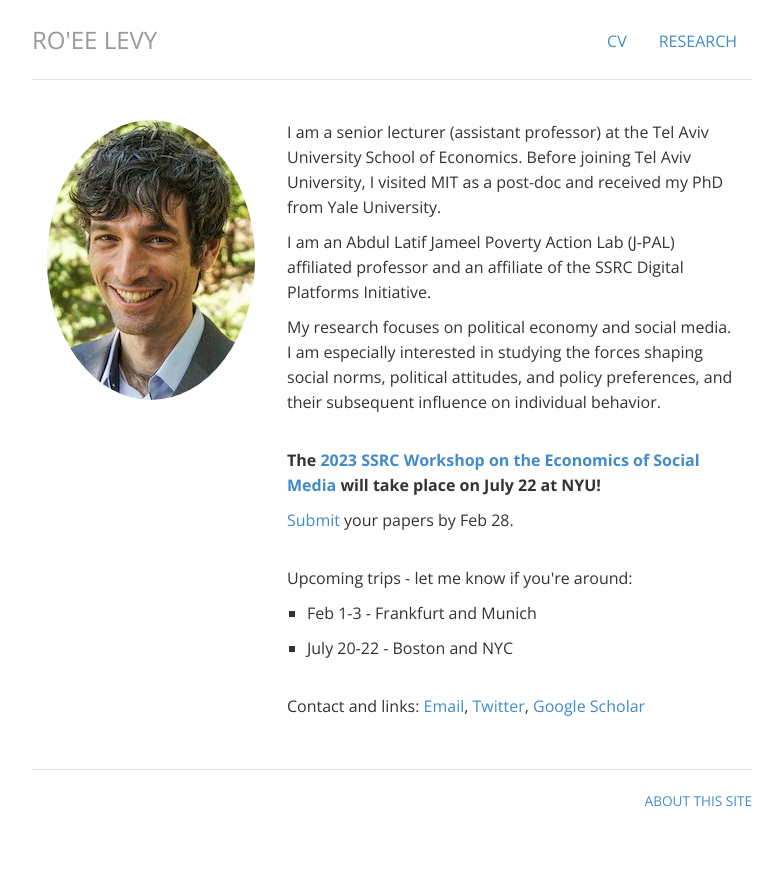
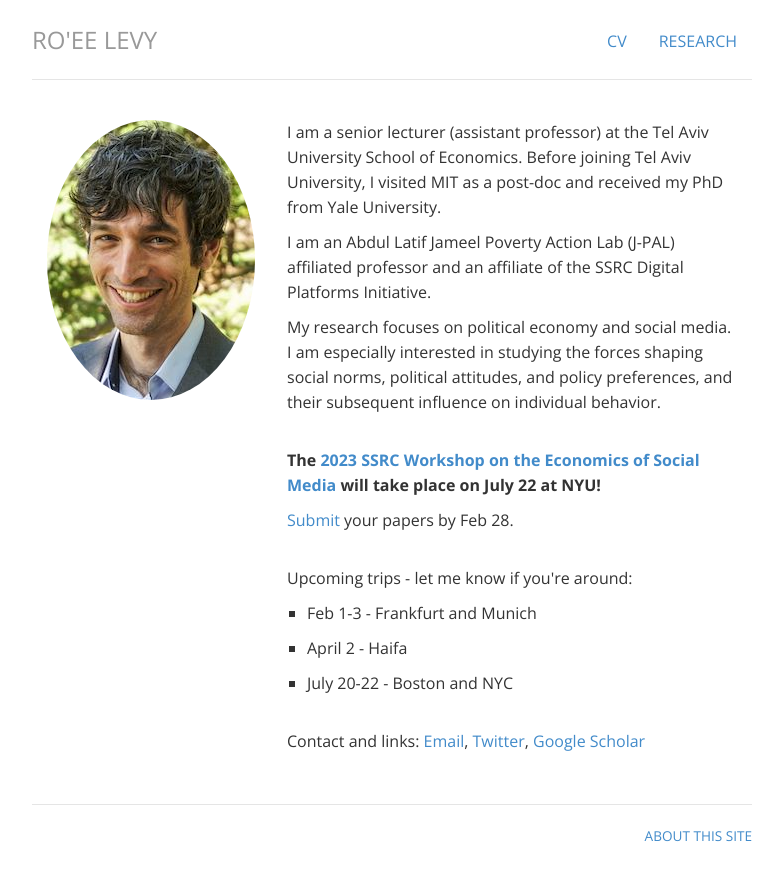
Before and after one commit to levyroee/levyroee.github.io, a Jekyll site: the page built from index.html, in a window 1280 px wide. Shown: the top 881 px of the page, without its empty margins (248-1031 px from the left). Built offline with Jekyll 4.4.1, drawn with Linux system fonts in a browser that asks for light colours.

Commit message:
Update index.html

```diff
--- a/index.html
+++ b/index.html
@@ -22,6 +22,7 @@ title: Ro'ee Levy
 	<p> Upcoming trips - let me know if you&#39;re around:</p>
 	<ul style="list-style-type: square; margin-left: 0; margin-right: 0; padding: 0;">
 	<li dir="ltr" style="margin-left: 15pt;"><p dir="ltr" style="margin-left: 0; padding-left: 0; text-align: left; text-indent: 0;">Feb 1-3 - Frankfurt and Munich </p></li>
+	<li dir="ltr" style="margin-left: 15pt;"><p dir="ltr" style="margin-left: 0; padding-left: 0; text-align: left; text-indent: 0;">April 2 - Haifa </p></li>
 	<li dir="ltr" style="margin-left: 15pt;"><p dir="ltr" style="margin-left: 0; padding-left: 0; text-align: left; text-indent: 0;">July 20-22 - Boston and NYC </p></li>
 	</ul>
 
```
